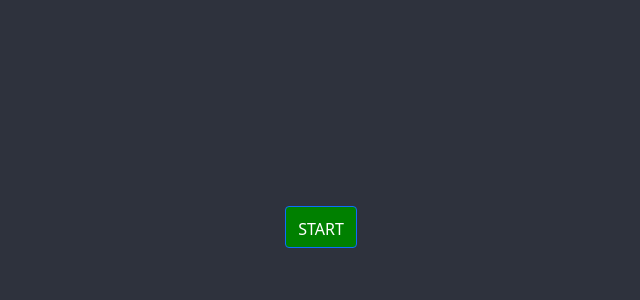
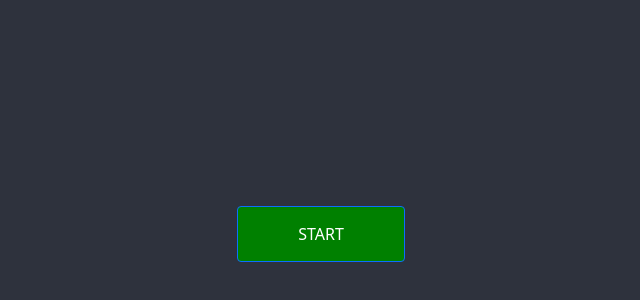
Before and after one commit to pedroslev/JS-16800-LopezSlevin, a plain HTML site: page Clase1-LopezSlevin/index.html in a window 1280 px wide. Shown: the part 50-350 px from the top of the page, without its empty margins (319-959 px from the left). Drawn offline with nearby package versions, Linux system fonts and the light colour scheme.

Commit message:
aesthetic changes

```diff
--- a/Clase1-LopezSlevin/index.html
+++ b/Clase1-LopezSlevin/index.html
@@ -4,8 +4,9 @@
     <meta charset="UTF-8">
     <meta http-equiv="X-UA-Compatible" content="IE=edge">
     <meta name="viewport" content="width=device-width, initial-scale=1.0">
-    <title>Clase 1</title>
+    <title>Clase 1 - LopezSlevin</title>
 
+    <link rel="shortcut icon" href="../img/js.ico" type="image/x-icon">
     <script src="./js/index.js"></script>
     <link rel="stylesheet" href="https://cdn.jsdelivr.net/npm/bootstrap@5.0.2/dist/css/bootstrap.min.css" integrity="sha384-EVSTQN3/azprG1Anm3QDgpJLIm9Nao0Yz1ztcQTwFspd3yD65VohhpuuCOmLASjC" crossorigin="anonymous">
     <link rel="stylesheet" href="./css/style.css">
@@ -13,7 +14,7 @@
 <body>
     <div class="container center" id="start" style="padding-top: 20%;">
         <div class="StartBtn">
-            <button style="padding-top: 10px; background-color: green;" class="btn btn-primary" onclick="Start();">START</button>
+            <button style="padding: 15px 60px 15px 60px; background-color: green;" class="btn btn-primary" onclick="Start();">START</button>
         </div>
     </div>
 
```
Also changed, not shown: img/js.ico (added).
